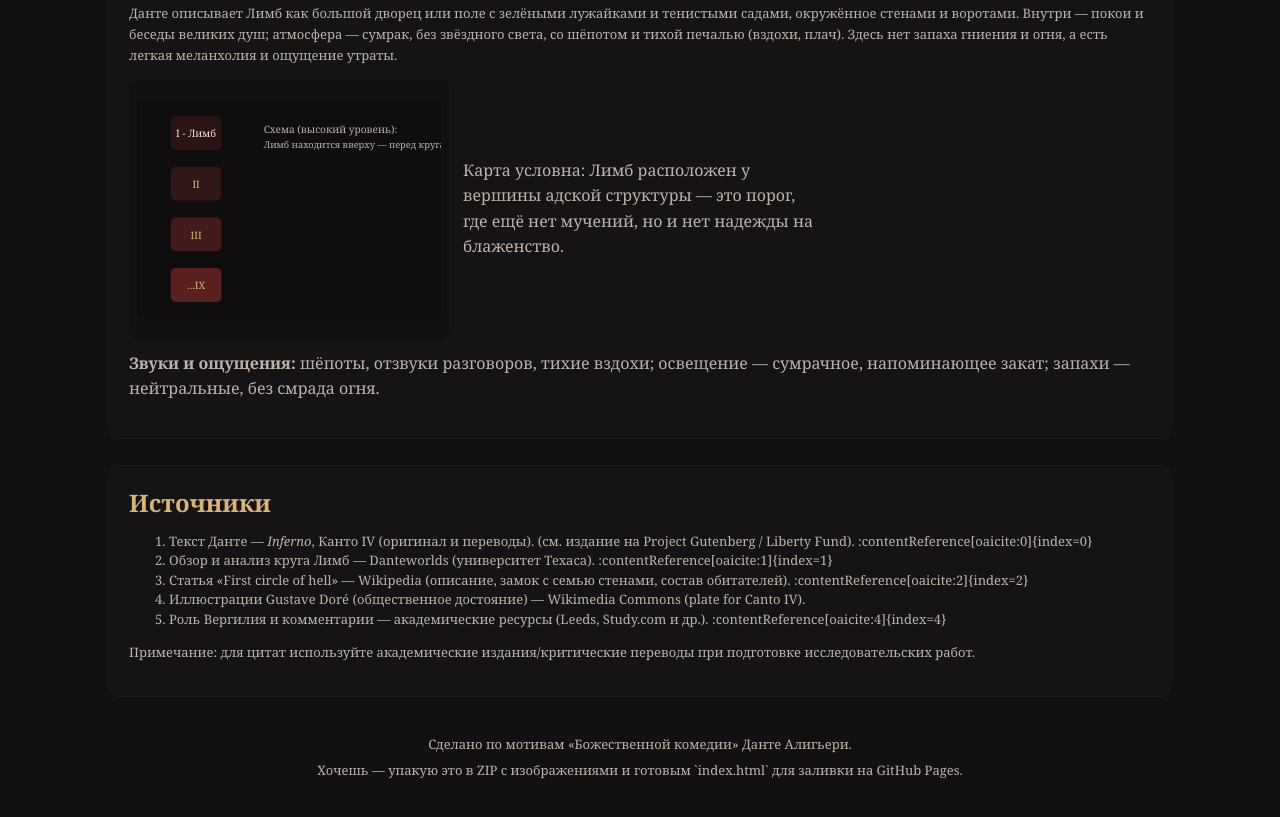
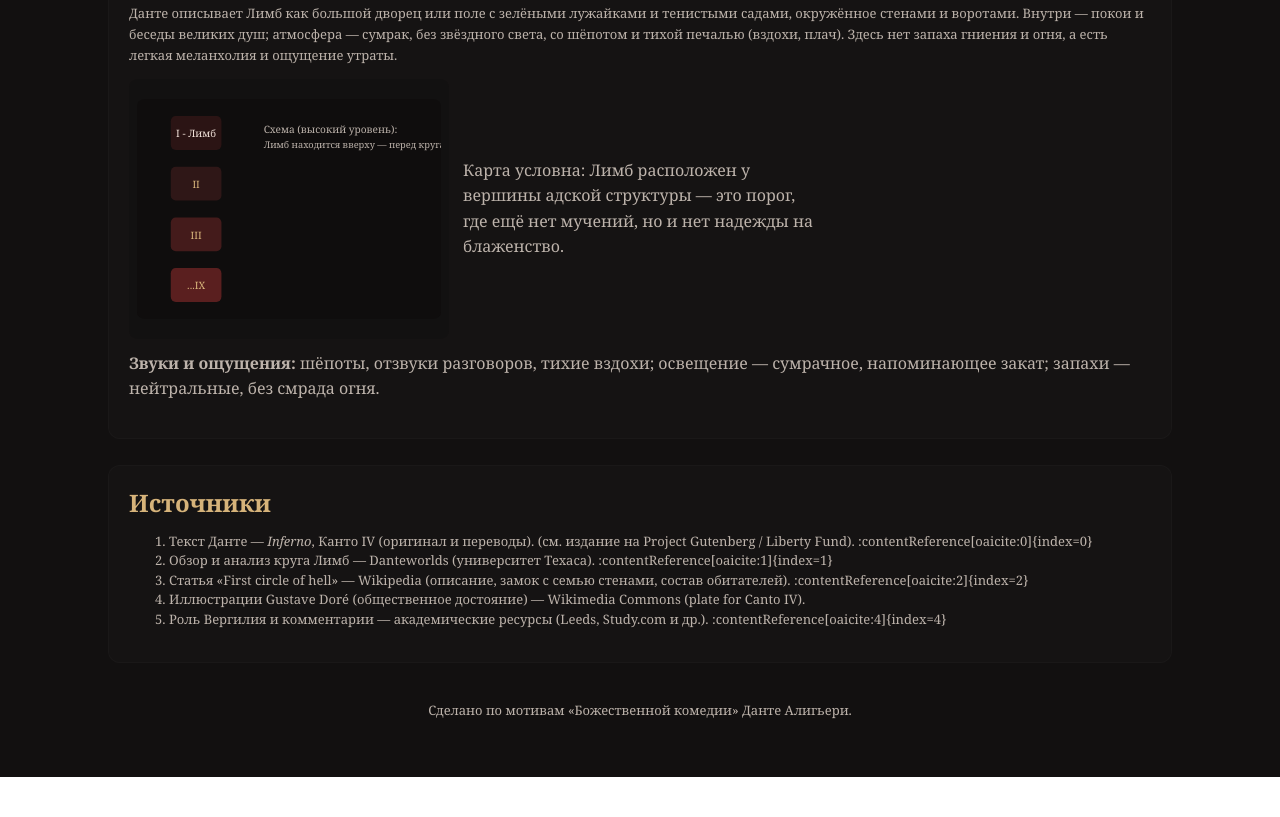
Before and after one commit to berserkminis-commits/limb-dante, a plain HTML site: page index.html in a window 1280 px wide. Shown: the part 2634-3451 px from the top of the page. After the commit the page ends 3411 px from the top, so only its background shows below. Drawn offline with Linux system fonts and the light colour scheme.

Commit message:
Update index.html

```diff
--- a/index.html
+++ b/index.html
@@ -253,14 +253,11 @@
           <li>Роль Вергилия и комментарии — академические ресурсы (Leeds, Study.com и др.). :contentReference[oaicite:4]{index=4}</li>
         </ol>
 
-        <p style="margin-top:12px;color:var(--muted)">Примечание: для цитат используйте академические издания/критические переводы при подготовке исследовательских работ.</p>
-
       </div>
     </section>
 
     <footer>
       Сделано по мотивам «Божественной комедии» Данте Алигьери.
-      <div class="small" style="margin-top:8px;color:var(--muted)">Хочешь — упакую это в ZIP с изображениями и готовым `index.html` для заливки на GitHub Pages.</div>
     </footer>
   </div>
 </body>
```
